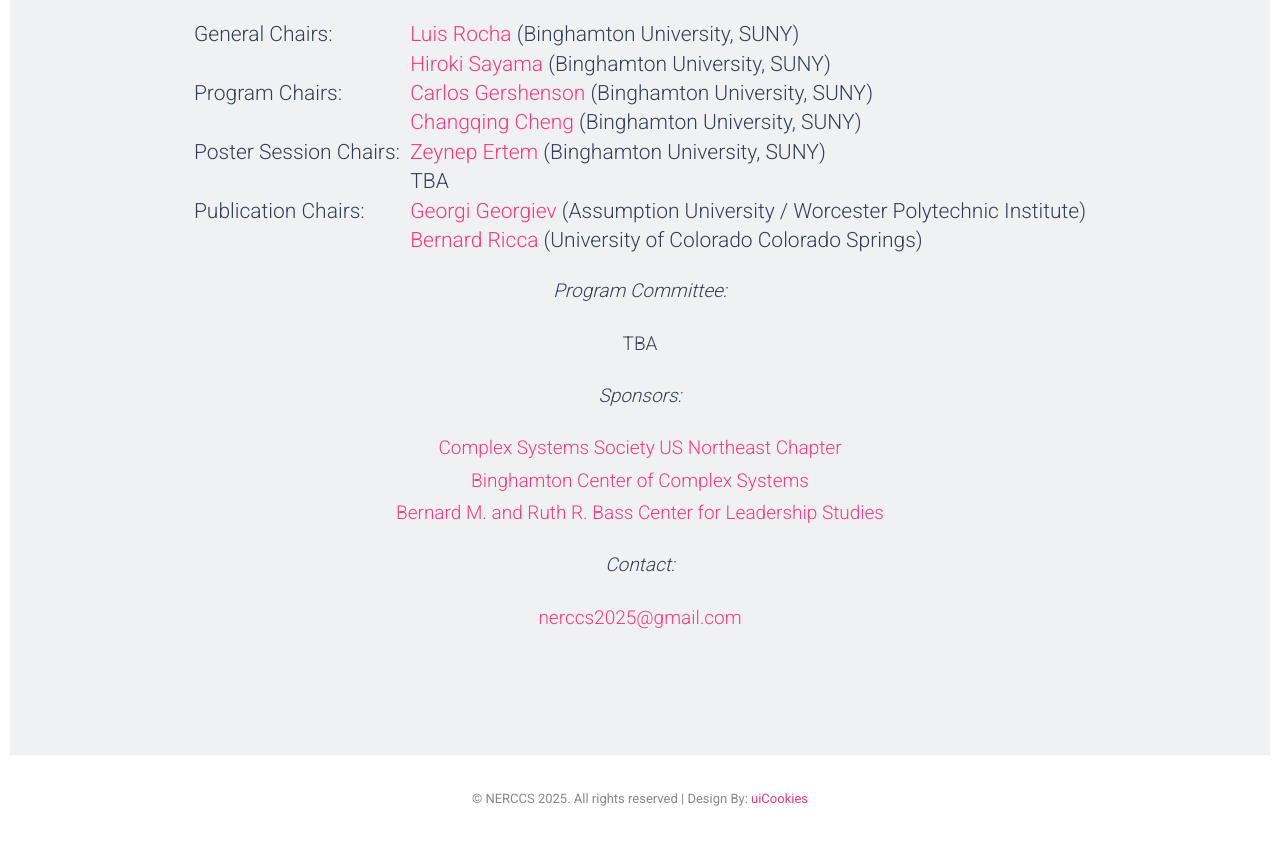
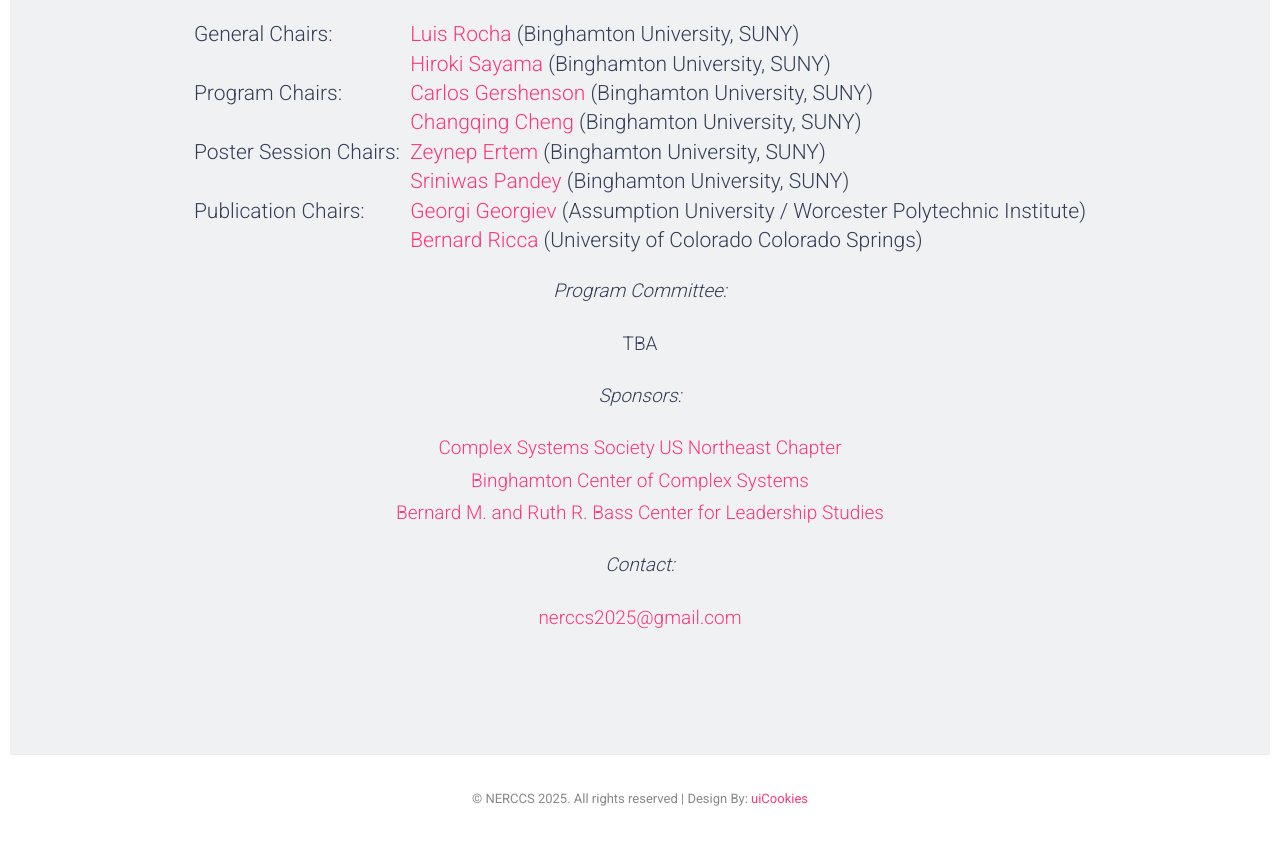
Before and after one commit to NERCCS2025/nerccs2025.github.io, a plain HTML site: page index.html in a window 1280 px wide. Shown: the part 4100-4944 px from the top of the page. Drawn offline with Linux system fonts and the light colour scheme.

Commit message:
Add files via upload

```diff
--- a/index.html
+++ b/index.html
@@ -731,7 +731,7 @@ Yanchen Liu: <i>"Approximate network symmetry"</i><br>
 </td></tr>
 <tr valign="top"><td>Poster Session Chairs: &nbsp;</td><td>
 <a href="https://www.binghamton.edu/labs/datart/" target="_blank">Zeynep Ertem</a> (Binghamton University, SUNY)<br />
-TBA
+<a href="https://www.binghamton.edu/computer-science/people/profile.html?id=spandey4" target="_blank">Sriniwas Pandey</a> (Binghamton University, SUNY)
 </td></tr>
 <!--
 <tr valign="top"><td>Logistics Chairs: &nbsp;</td><td>
```
